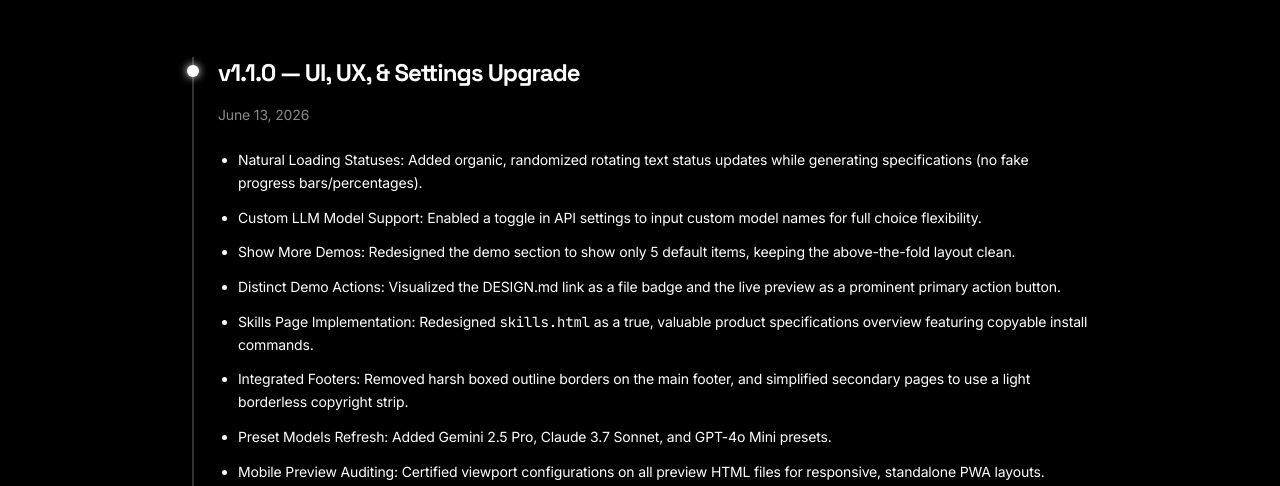
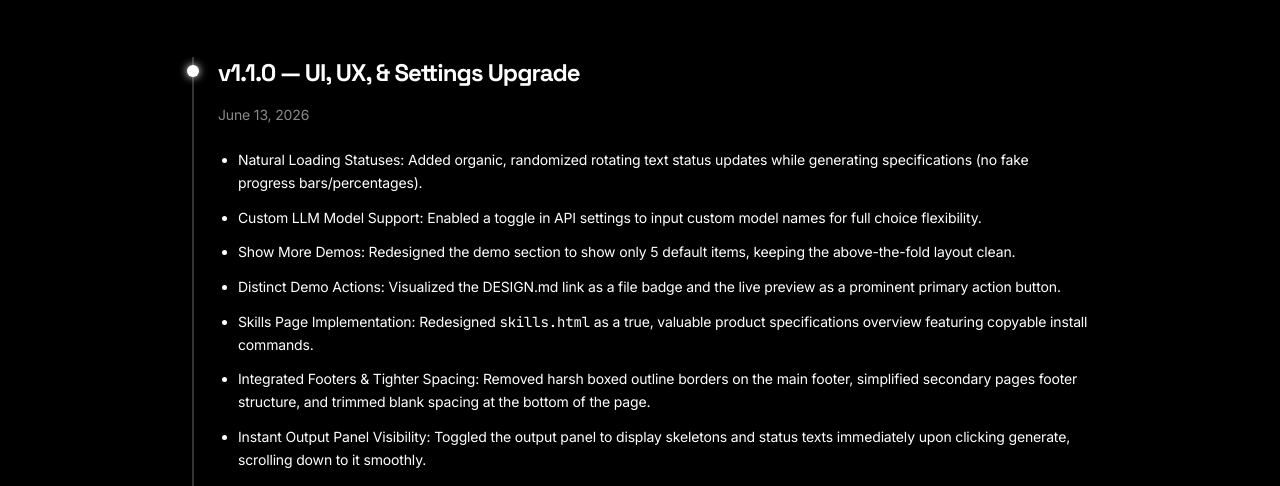
Before and after one commit to Shezan-op/snapspec, a website built with Vite: page changelog.html in a window 1280 px wide. Shown: the part 303-789 px from the top of the page. Built offline with nearby package versions, Linux system fonts and the light colour scheme.

Commit message:
docs: document generate state visibility and spacing updates

```diff
--- a/changelog.html
+++ b/changelog.html
@@ -66,7 +66,8 @@
               <li><strong>Show More Demos:</strong> Redesigned the demo section to show only 5 default items, keeping the above-the-fold layout clean.</li>
               <li><strong>Distinct Demo Actions:</strong> Visualized the DESIGN.md link as a file badge and the live preview as a prominent primary action button.</li>
               <li><strong>Skills Page Implementation:</strong> Redesigned <code>skills.html</code> as a true, valuable product specifications overview featuring copyable install commands.</li>
-              <li><strong>Integrated Footers:</strong> Removed harsh boxed outline borders on the main footer, and simplified secondary pages to use a light borderless copyright strip.</li>
+              <li><strong>Integrated Footers & Tighter Spacing:</strong> Removed harsh boxed outline borders on the main footer, simplified secondary pages footer structure, and trimmed blank spacing at the bottom of the page.</li>
+              <li><strong>Instant Output Panel Visibility:</strong> Toggled the output panel to display skeletons and status texts immediately upon clicking generate, scrolling down to it smoothly.</li>
               <li><strong>Preset Models Refresh:</strong> Added Gemini 2.5 Pro, Claude 3.7 Sonnet, and GPT-4o Mini presets.</li>
               <li><strong>Mobile Preview Auditing:</strong> Certified viewport configurations on all preview HTML files for responsive, standalone PWA layouts.</li>
               <li><strong>Ollama Cloud Models Routing:</strong> Dynamically route Ollama API calls to the remote proxy <code>/api/ollama-cloud</code> when an API key is present, resolving the "failed to fetch" CORS issue.</li>
```
Also changed, not shown: CHANGELOG.md.
